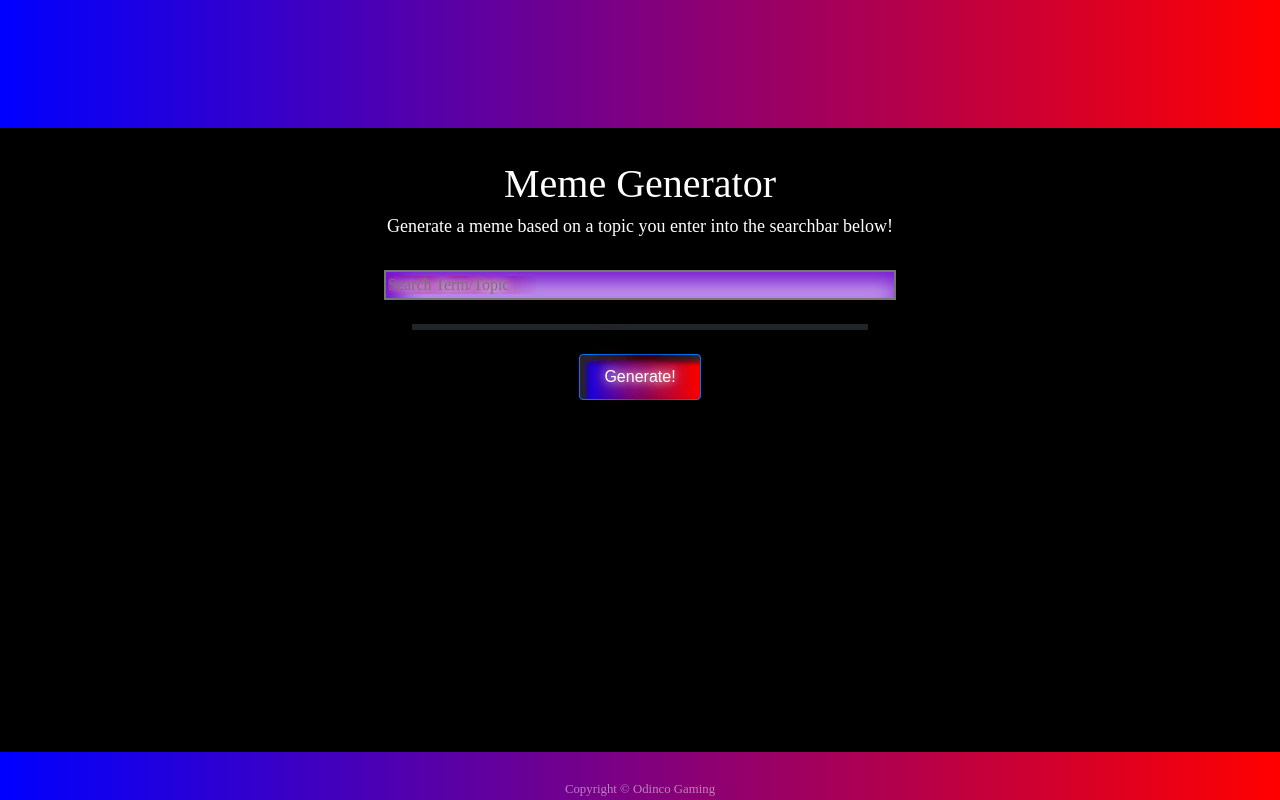
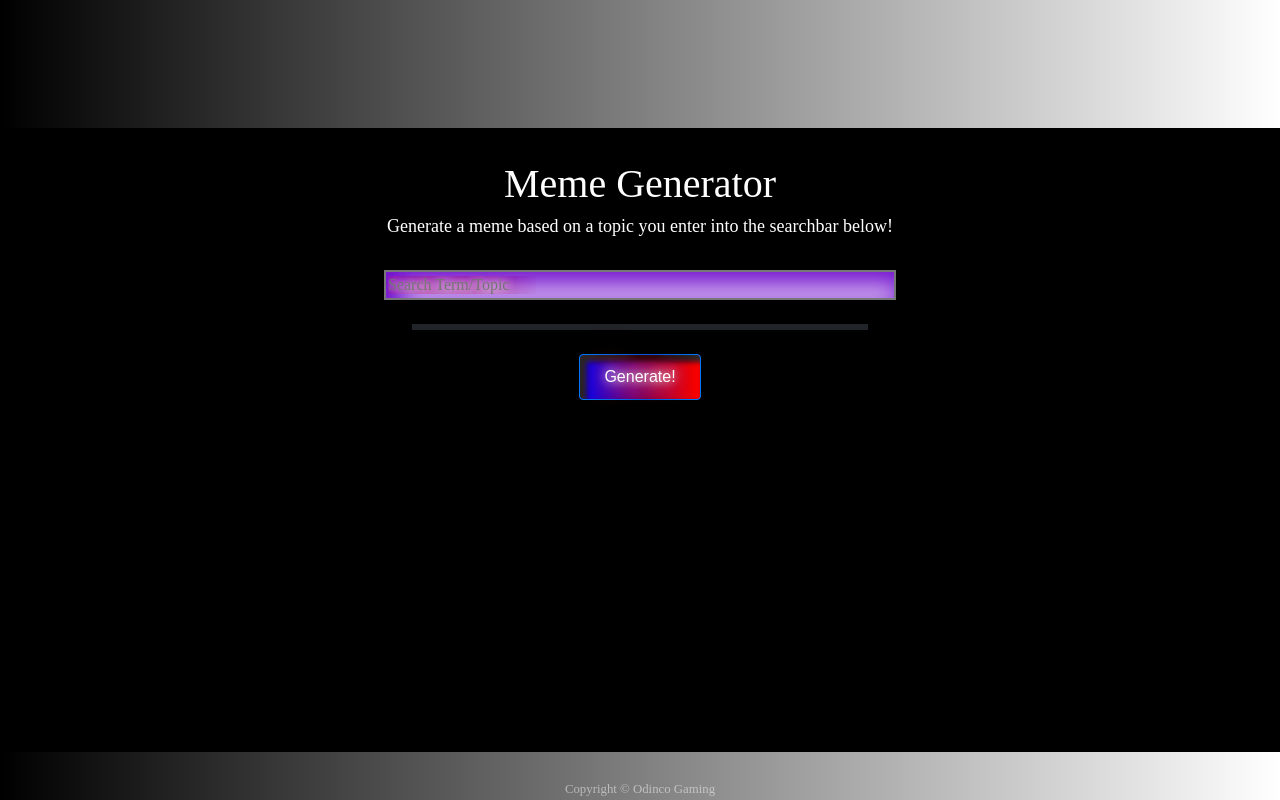
Before and after one commit to OdincoGaming/Meme-Generator, a plain HTML site: page index.html in a window 1280 px wide. Drawn offline with nearby package versions, Linux system fonts and the light colour scheme.

Commit message:
CSS update

```diff
--- a/assets/CSS/style.css
+++ b/assets/CSS/style.css
@@ -58,7 +58,7 @@ input{
 
  .jumbotron {
   margin-top: auto;
-  background-image: linear-gradient(to right,blue , red);
+  background-image: linear-gradient(to right,black , white);
   background-size: cover;
   background-position: center;
   background-attachment: fixed;
@@ -76,7 +76,7 @@ input{
 }
 
 #sticky-footer {
-  background-image: linear-gradient(to right,blue , red);
+  background-image: linear-gradient(to right,black , white);
   background-repeat: no-repeat;
   position: absolute;
   bottom: 0;
```
